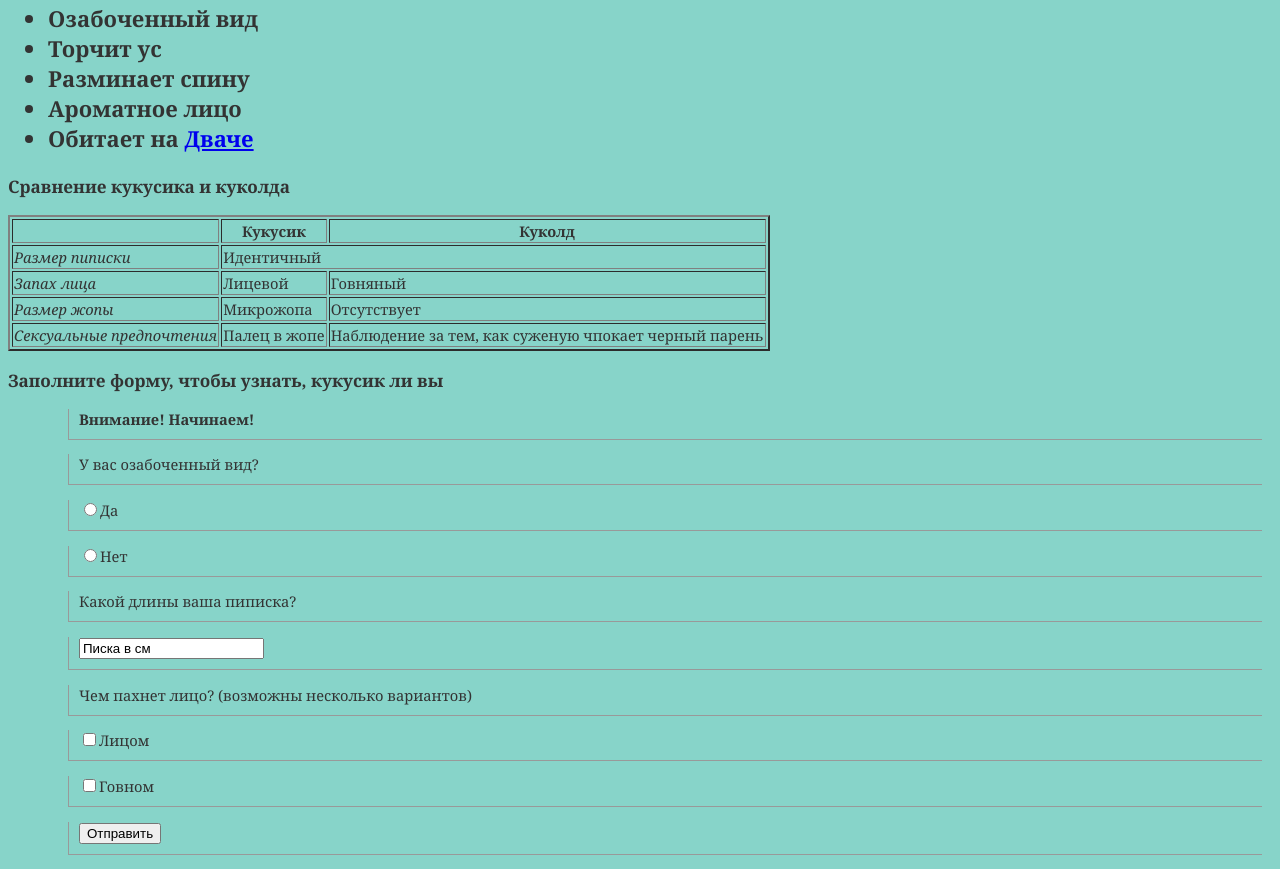
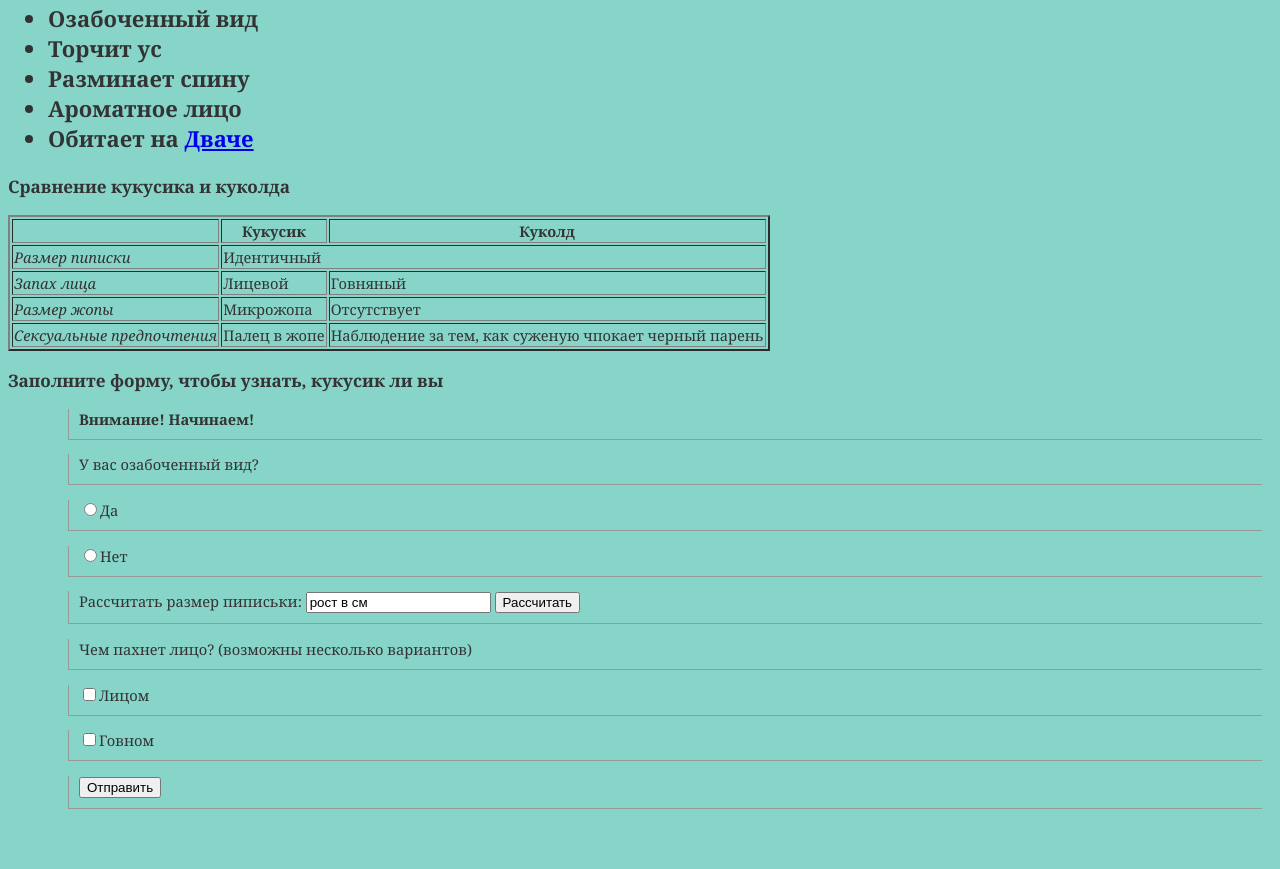
Before and after one commit to Trueside/kukusik, a plain HTML site: page site.html in a window 1280 px wide. Shown: the part 612-1481 px from the top of the page. After the commit the page ends 1436 px from the top, so only its background shows below. Drawn offline with Linux system fonts and the light colour scheme.

Commit message:
penis calculator

```diff
--- a/site.html
+++ b/site.html
@@ -72,8 +72,10 @@
             <p>У вас озабоченный вид?</p>
             <p><input type="radio" name="yesorno" value="Yes" />Да</p>
             <p><input type="radio" name="yesorno" value="No" />Нет</p>
-            <p>Какой длины ваша пиписка?</p>
-            <p><input type="text" name="piskalength" value="Писка в см" /></p>
+            <p>Рассчитать размер пиписьки:
+               <input type="text" id="growth" value="рост в см" />
+               <button onclick="getDickLength()">Рассчитать</button>
+            </p>
             <p>Чем пахнет лицо? (возможны несколько вариантов)</p>
             <p><input type="checkbox" name="scent" value="face" />Лицом</p>
             <p><input type="checkbox" name="scent" value="shit" />Говном</p>
--- a/src/js/code.js
+++ b/src/js/code.js
@@ -1,3 +1,8 @@
 function clicking() {
 	alert(`Hello on Kukusik page`);
 }
+
+function getDickLength() {
+	const growth = document.getElementById(`growth`).value;
+	alert(`Длина письки ~${Math.round(growth / 11)} см`);
+}
```
